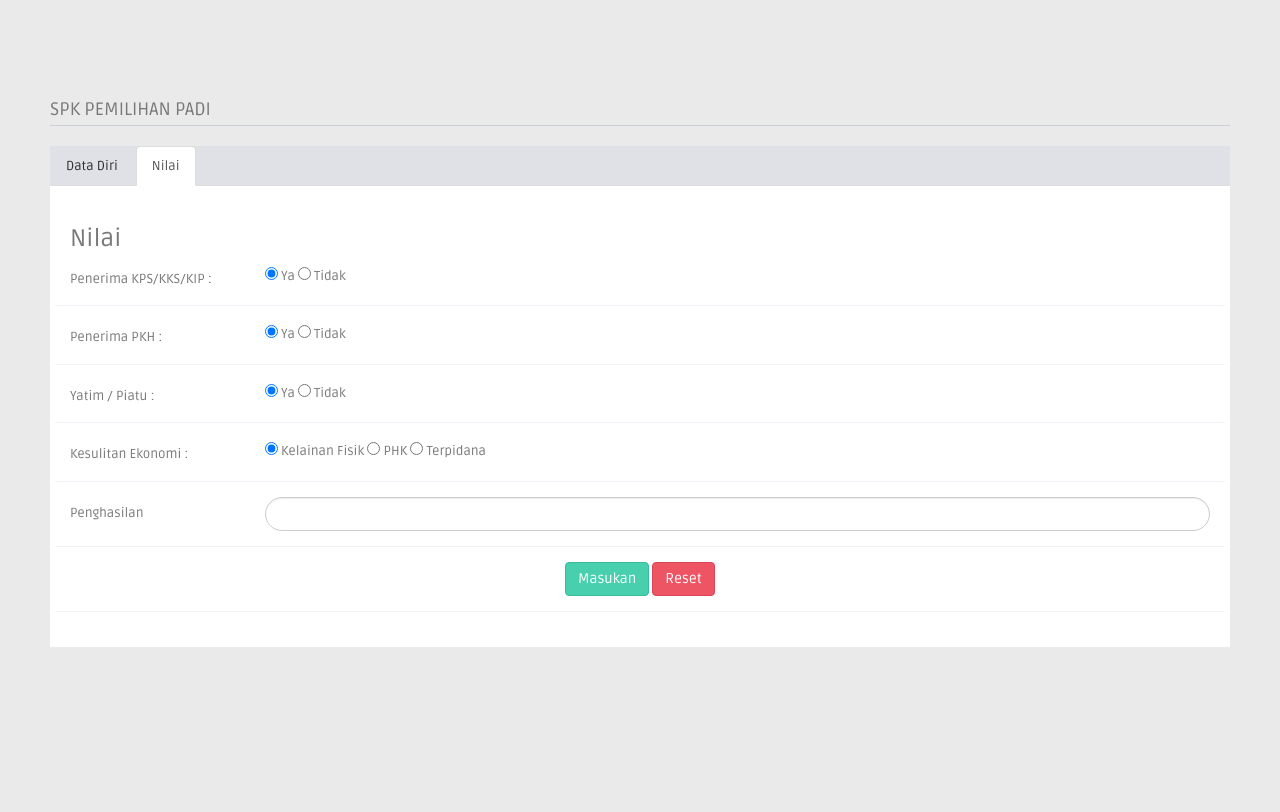
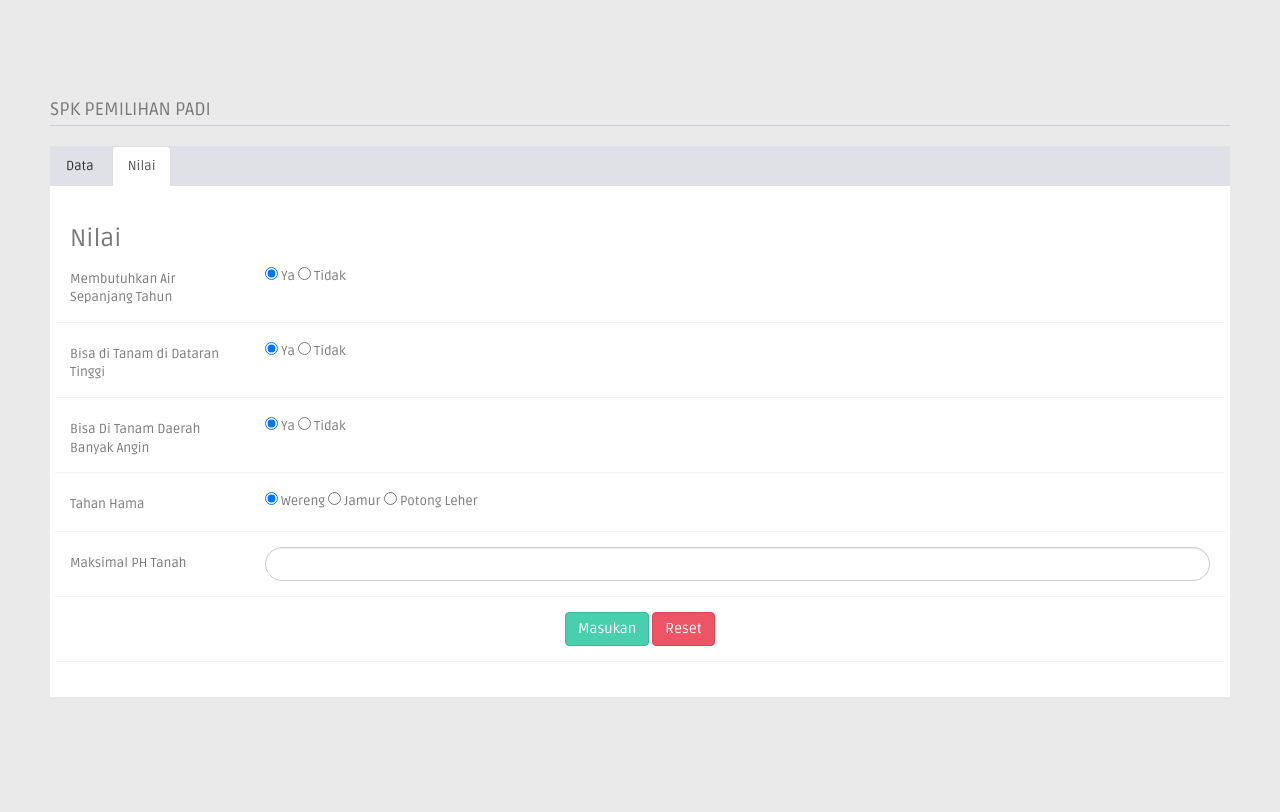
Before and after one commit to AdmajaRois/SPK-metode-MOORA, a PHP site: page /tcpdf/index.php?module=tambah_alternatif in a window 1280 px wide, after a click on "Nilai". Shown: the part 52-864 px from the top of the page. Run offline with PHP 8.4, Linux system fonts and the light colour scheme; a user stored in the database is signed in; some libraries are stand-ins or nearby versions.

Commit message:
update db

```diff
--- a/pages/alternatif/aksi_tambah.php
+++ b/pages/alternatif/aksi_tambah.php
@@ -28,9 +28,9 @@ if ($status == 'ya') {
 }else{
 	$nStatus = 0;
 }
-if ($ekonomi == 'fisik') {
+if ($ekonomi == 'wereng') {
 	$nEkonomi = 25;
-}else if ($ekonomi == 'phk'){
+}else if ($ekonomi == 'jamur'){
 	$nEkonomi = 25;
 }else{
 	$nEkonomi = 25;
--- a/pages/alternatif/list_alternatif.php
+++ b/pages/alternatif/list_alternatif.php
@@ -7,8 +7,8 @@
                 <thead>
                   <tr>
                     <th>Nama</th>
-                    <th>Jen kel</th>
-                    <th>Alamat</th>
+                    <th>Umur Padi</th>
+                    <th>Asal Persilangan</th>
           <?php
           $sqlNamakriteria = "SELECT * FROM tabel_kriteria ORDER BY id_kriteria ASC";
           $resultNamaKriteria = mysqli_query($koneksi, $sqlNamakriteria);
--- a/pages/alternatif/tambah_alternatif.php
+++ b/pages/alternatif/tambah_alternatif.php
@@ -1,6 +1,6 @@
 <ul class="nav nav-tabs" role="tablist">
     <li class="nav-item">
-      <a class="nav-link active" data-toggle="tab" href="#home">Data Diri</a>
+      <a class="nav-link active" data-toggle="tab" href="#home">Data</a>
     </li>
     <li class="nav-item">
       <a class="nav-link" data-toggle="tab" href="#menu1">Nilai</a>
@@ -12,28 +12,28 @@
     <div id="home" class="tab-pane active">
       <h3>Data Diri</h3>
         <div class="form-group">
-          <label class="col-sm-2 col-sm-2 control-label">Nama </label>
+          <label class="col-sm-2 col-sm-2 control-label">Nama Padi </label>
           <div class="col-sm-10">
             <input type="text" class="form-control round-form" name="nama">
           </div>
         </div>
         <div class="form-group">
-          <label class="col-sm-2 col-sm-2 control-label">Jenis Kelamin</label>
+          <label class="col-sm-2 col-sm-2 control-label">Umur Padi </label>
           <div class="col-sm-10">
             <div class="form-check-inline">
               <label class="form-check-label" for="radio1">
-                <input type="radio" class="form-check-input" id="radio1" name="jenis_kelamin" value="L" checked> Laki - Laki
+                <input type="radio" class="form-check-input" id="radio1" name="jenis_kelamin" value="Pendek" checked> Pendek
               </label>
             </div>
             <div class="form-check-inline">
               <label class="form-check-label" for="radio2">
-                <input type="radio" class="form-check-input" id="radio2" name="jenis_kelamin" value="P"> Perempuan
+                <input type="radio" class="form-check-input" id="radio2" name="jenis_kelamin" value="Panjang"> Panjang
               </label>
             </div>
           </div>
         </div>
         <div class="form-group">
-          <label class="col-sm-2 col-sm-2 control-label">Alamat </label>
+          <label class="col-sm-2 col-sm-2 control-label">Asal Persilangan </label>
           <div class="col-sm-10">
               <textarea class="form-control" rows="5" id="comment" name="alamat"></textarea>
           </div>
@@ -42,7 +42,7 @@
     <div id="menu1" class=" tab-pane fade">
       <h3>Nilai</h3>
         <div class="form-group">
-          <label class="col-sm-2 col-sm-2 control-label">Penerima KPS/KKS/KIP : </label>
+          <label class="col-sm-2 col-sm-2 control-label">Membutuhkan Air Sepanjang Tahun</label>
           <div class="col-sm-10">
             <div class="form-check-inline">
               <label class="form-check-label" for="radio1">
@@ -55,7 +55,7 @@
           </div>
         </div>
         <div class="form-group">
-          <label class="col-sm-2 col-sm-2 control-label">Penerima PKH : </label>
+          <label class="col-sm-2 col-sm-2 control-label">Bisa di Tanam di Dataran Tinggi  </label>
           <div class="col-sm-10">
             <div class="form-check-inline">
               <label class="form-check-label" for="radio1">
@@ -68,7 +68,7 @@
           </div>
         </div>
         <div class="form-group">
-          <label class="col-sm-2 col-sm-2 control-label">Yatim / Piatu : </label>
+          <label class="col-sm-2 col-sm-2 control-label">Bisa Di Tanam Daerah Banyak Angin</label>
           <div class="col-sm-10">
             <div class="form-check-inline">
               <label class="form-check-label" for="radio1">
@@ -81,25 +81,25 @@
           </div>
         </div>
         <div class="form-group">
-          <label class="col-sm-2 col-sm-2 control-label">Kesulitan Ekonomi : </label>
+          <label class="col-sm-2 col-sm-2 control-label">Tahan Hama</label>
           <div class="col-sm-10">
             <div class="form-check-inline">
               <label class="form-check-label" for="radio1">
-                <input type="radio" class="form-check-input" id="radio1" name="ekonomi" value="fisik" checked> Kelainan Fisik
+                <input type="radio" class="form-check-input" id="radio1" name="ekonomi" value="wereng" checked> Wereng
               </label>
               <label class="form-check-label" for="radio2">
-                <input type="radio" class="form-check-input" id="radio2" name="ekonomi" value="phk"> PHK
+                <input type="radio" class="form-check-input" id="radio2" name="ekonomi" value="jamur"> Jamur
               </label>
               <label class="form-check-label" for="radio2">
-                <input type="radio" class="form-check-input" id="radio2" name="ekonomi" value="terpidana"> Terpidana
+                <input type="radio" class="form-check-input" id="radio2" name="ekonomi" value="potong leher"> Potong Leher
               </label>
             </div>
           </div>
         </div>
         <div class="form-group">
-          <label class="col-sm-2 col-sm-2 control-label">Penghasilan </label>
+          <label class="col-sm-2 col-sm-2 control-label">Maksimal PH Tanah </label>
           <div class="col-sm-10">
-            <input type="number" class="form-control round-form" name="penghasilan" min="0" step="100">
+            <input type="number" class="form-control round-form" name="penghasilan" min="0">
           </div>
         </div>
         <div class="form-group">
--- a/pages/hasil/hitung.php
+++ b/pages/hasil/hitung.php
@@ -1,8 +1,8 @@
 <div class="form-panel">
-              <h4 class="mb"><i class="fa fa-angle-right"></i> Jumlah Siswa Diterima</h4>
+              <h4 class="mb"><i class="fa fa-angle-right"></i> Jumlah padi yang akan di tanam </h4>
               <form class="form-horizontal style-form" method="POST" action="pages/hasil/proses_hitung.php">
                 <div class="form-group">
-                  <label class="col-sm-2 col-sm-2 control-label">Jumlah Siswa Diterima</label>
+                  <label class="col-sm-2 col-sm-2 control-label">Jumlah Padi Yang Akan Di Tanam</label>
                   <div class="col-sm-10">
                     <input type="number" min="1" class="form-control round-form" name="jsiswa">
                   </div>
--- a/pages/hasil/list_hasil.php
+++ b/pages/hasil/list_hasil.php
@@ -7,7 +7,7 @@
                 <thead>
                   <tr>
                     <th>Tanggal Perhitungan</th>
-                    <th>Jumlah Siswa</th>
+                    <th>Jumlah Jenis Padi</th>
                     <th>Detail</th>
                   </tr>
                 </thead>
```
